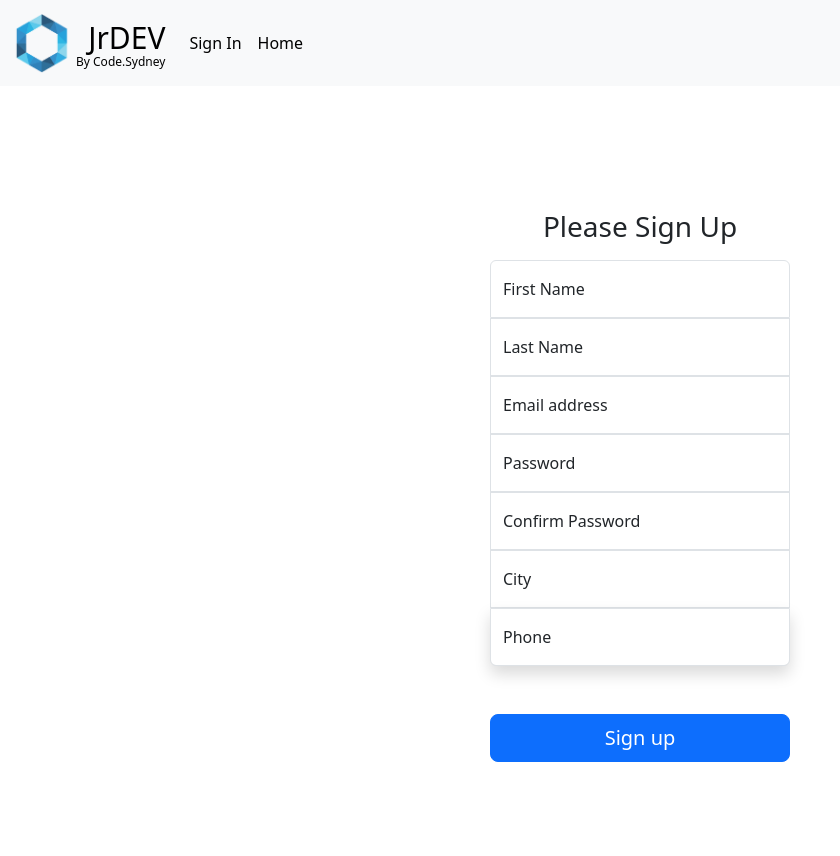
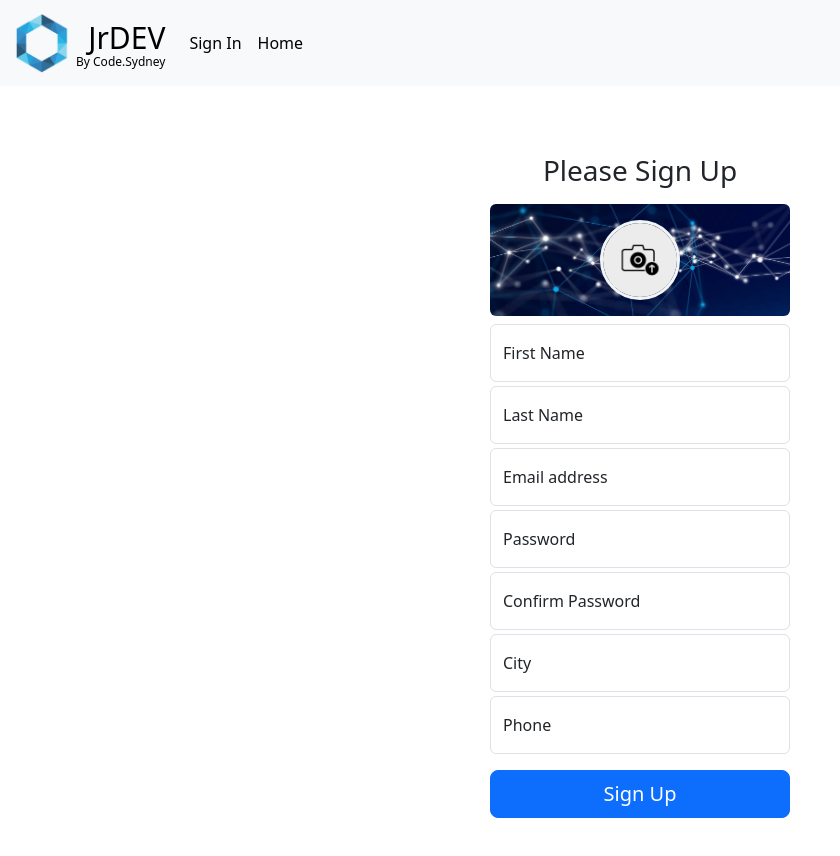
Before and after one commit to codesydney/jrdev, a React (Create React App) app: page /signup in a window 1280 px wide. Shown: the top 856 px of the page, without its empty margins (0-840 px from the left). Built offline with nearby package versions, Linux system fonts and the light colour scheme.

Commit message:
Update signup page with upload avatar function

```diff
--- a/package.json
+++ b/package.json
@@ -37,5 +37,6 @@
       "last 1 firefox version",
       "last 1 safari version"
     ]
-  }
+  },
+  "proxy": "http://localhost:3005/"
 }
--- a/public/index.html
+++ b/public/index.html
@@ -5,10 +5,7 @@
     <link rel="icon" href="%PUBLIC_URL%/favicon.ico" />
     <meta name="viewport" content="width=device-width, initial-scale=1" />
     <meta name="theme-color" content="#000000" />
-    <meta
-      name="description"
-      content="Web site created using create-react-app"
-    />
+    <meta name="description" content="Web site created using create-react-app" />
     <link rel="apple-touch-icon" href="%PUBLIC_URL%/logo192.png" />
     <!--
       manifest.json provides metadata used when your web app is installed on a
--- a/src/components/SignUp.jsx
+++ b/src/components/SignUp.jsx
@@ -1,188 +1,227 @@
-import { useState } from "react"
-import { Link, Navigate, useNavigate } from "react-router-dom"
-import { useContext } from "react"
-import UserContext from "../context/UserInfo"
+import { useState } from 'react';
+import { Link, Navigate, useNavigate } from 'react-router-dom';
+import defaultAvatar from '../assets/defaultAvatar.png';
+import avatarBackground from '../assets/avatarBackground.jpg';
+import { useContext } from 'react';
+import UserContext from '../context/UserInfo';
+import axios from 'axios';
 function RecruiterSignUp() {
-  const { setIsLoggedIn } = useContext(UserContext)
-  const navigate = useNavigate()
+  const { setIsLoggedIn } = useContext(UserContext);
+  const navigate = useNavigate();
 
-  const [name, setName] = useState("")
-  const [lastName, setLastname] = useState("")
-  const [email, setEmail] = useState("")
-  const [password, setPassword] = useState("")
-  const [passwordConfirm, setPasswordConfirm] = useState("")
-  const [city, setCity] = useState()
-  const [number, setNumber] = useState("")
-  const [error, setError] = useState()
-  const [valid, setValid] = useState()
-  const [login, setLogin] = useState(false)
+  const [firstName, setFirstName] = useState('');
+  const [lastName, setLastname] = useState('');
+  const [email, setEmail] = useState('');
+  const [password, setPassword] = useState('');
+  const [passwordConfirm, setPasswordConfirm] = useState('');
+  const [city, setCity] = useState('');
+  const [phoneNumber, setPhoneNumber] = useState('');
+  const [thumbnail, setThumbnail] = useState('');
+  const [avatar, setAvatar] = useState('');
+  const [error, setError] = useState();
+  const [valid, setValid] = useState();
+  const [login, setLogin] = useState(false);
+  const [spinner, setSpinner] = useState(false);
 
   const handleEmail = (e) => {
-    setEmail(e.target.value)
-  }
+    setEmail(e.target.value);
+  };
   const handleLastName = (e) => {
-    setLastname(e.target.value)
-  }
+    setLastname(e.target.value);
+  };
   const handleCity = (e) => {
-    setCity(e.target.value)
-  }
-  const handleNumber = (e) => {
-    setNumber(e.target.value)
-  }
+    setCity(e.target.value);
+  };
+  const handlePhoneNumber = (e) => {
+    setPhoneNumber(e.target.value);
+  };
   const handlePassword = (e) => {
-    setPassword(e.target.value)
-  }
+    setPassword(e.target.value);
+  };
   const handlePasswordConfirm = (e) => {
-    setPasswordConfirm(e.target.value)
-  }
-  const handleName = (e) => {
-    setName(e.target.value)
-  }
-
-  const handleError = (respS, error) => {
-    if (respS === "success") {
-      setError("success")
-      console.log("done")
-      setValid(true)
-      setIsLoggedIn(true)
-      navigate("/userdashboard")
-    } else {
-      setError(respS)
-    }
-  }
+    setPasswordConfirm(e.target.value);
+  };
+  const handleFirstName = (e) => {
+    setFirstName(e.target.value);
+  };
+  const handleAvatar = (e) => {
+    setAvatar(e.target.files[0]);
+    setThumbnail(URL.createObjectURL(e.target.files[0]));
+  };
 
   const handleSubmit = (e) => {
-    e.preventDefault()
+    e.preventDefault();
+    setSpinner(true);
     if (password !== passwordConfirm) {
-      setError("Password do not match!")
+      setError('Password do not match!');
     } else {
-      const data = {
-        email,
-        password,
-        firstName: name,
-        lastName,
-        city,
-        phone: number,
+      const formData = new FormData();
+      formData.append('email', email);
+      formData.append('password', password);
+      formData.append('firstName', firstName);
+      formData.append('lastName', lastName);
+      formData.append('city', city);
+      formData.append('phone', phoneNumber);
+      formData.append('avatar', avatar);
+
+      handlePost(formData);
+    }
+  };
+
+  const handlePost = async (user) => {
+    try {
+      const res = await axios.post('/api/user/signup', user);
+      if (res.status === 200) {
+        setError('');
+        setValid(true);
+        setIsLoggedIn(true);
+        navigate('/userdashboard');
       }
-      handlePost(data)
+    } catch (error) {
+      setSpinner(false);
+      if (error.response && error.response.data) {
+        setError(error.response.data.error);
+      } else {
+        setError('An unknown error occurred.');
+      }
     }
-  }
-
-  const handlePost = (user) => {
-    const url = "http://localhost:3005/api/user/signup"
-    fetch(url, {
-      method: "POST",
-      headers: {
-        "Content-Type": "application/json",
-      },
-      body: JSON.stringify(user),
-    })
-      .then((result) => {
-        console.log(result)
-        result.json().then((resp) => {
-          handleError(resp.status, resp.message)
-        })
-      })
-      .catch((error) => {
-        console.log(error)
-      })
-  }
+  };
 
   return (
-    <div className='text-center center'>
-      <div className='signin'>
-        <div className='form-signin w-100 m-auto gap-3'>
-          <form onSubmit={handleSubmit}>
-            <h1 className='h3 mb-3 fw-normal'>Please Sign Up</h1>
-            <div className='form-floating'>
+    <div className="text-center center">
+      <div className="signin">
+        <div className="w-100 m-auto">
+          <form onSubmit={handleSubmit} encType="multipart/form-data">
+            <h1 className="h3 mb-3 fw-normal">Please Sign Up</h1>
+            <div
+              className="d-flex justify-content-center p-3 rounded mb-2"
+              style={{
+                backgroundImage: `url(${avatarBackground})`,
+                backgroundSize: 'cover',
+                backgroundPosition: 'center',
+                backgroundRepeat: 'no-repeat',
+              }}
+            >
+              <label htmlFor="avatarUpload">
+                <img
+                  src={thumbnail ? thumbnail : defaultAvatar}
+                  alt="Preview"
+                  className="rounded-circle"
+                  role="button"
+                  style={{
+                    width: '5rem',
+                    height: '5rem',
+                    border: '3px solid rgb(242,245,246)',
+                  }}
+                />
+              </label>
               <input
-                type='text'
-                className='form-control rounded-0 rounded-top'
-                id='floatingInput'
-                placeholder='First Name'
-                onChange={handleName}
-                value={name}
+                type="file"
+                id="avatarUpload"
+                accept="image/*"
+                style={{ display: 'none' }}
+                onChange={handleAvatar}
               />
-              <label htmlFor='floatingInput'>First Name</label>
             </div>
-            <div className='form-floating'>
+            <div className="form-floating mb-1">
               <input
-                type='text'
-                className='form-control rounded-0 '
-                id='floatingInput'
-                placeholder='LastName'
+                type="text"
+                className="form-control rounded"
+                id="firstNameInput"
+                placeholder="First Name"
+                onChange={handleFirstName}
+                value={firstName}
+              />
+              <label htmlFor="firstNameInput">First Name</label>
+            </div>
+            <div className="form-floating mb-1">
+              <input
+                type="text"
+                className="form-control rounded"
+                id="lastNameInput"
+                placeholder="LastName"
                 onChange={handleLastName}
                 value={lastName}
               />
-              <label htmlFor='floatingInput'>Last Name</label>
+              <label htmlFor="lastNameInput">Last Name</label>
             </div>
-            <div className='form-floating'>
+            <div className="form-floating mb-1">
               <input
-                type='email'
-                className='form-control rounded-0 '
-                id='floatingInput'
-                placeholder='name@example.com'
+                type="email"
+                className="form-control rounded"
+                id="emailInput"
+                placeholder="name@example.com"
                 onChange={handleEmail}
                 value={email}
               />
-              <label htmlFor='floatingInput'>Email address</label>
+              <label htmlFor="emailInput">Email address</label>
             </div>
-            <div className='form-floating'>
+            <div className="form-floating mb-1">
               <input
-                type='password'
-                className='form-control rounded-0'
-                id='floatingPassword'
-                placeholder='Password'
+                type="password"
+                className="form-control rounded"
+                id="passwordInput"
+                placeholder="Password"
                 onChange={handlePassword}
                 value={password}
               />
-              <label htmlFor='floatingPassword'>Password</label>
+              <label htmlFor="passwordInput">Password</label>
             </div>
-            <div className='form-floating'>
+            <div className="form-floating mb-1">
               <input
-                type='password'
-                className='form-control rounded-0   '
-                id='floatingPassword'
-                placeholder='Confirm Password'
+                type="password"
+                className="form-control rounded"
+                id="passwordConfirmdInput"
+                placeholder="Confirm Password"
                 onChange={handlePasswordConfirm}
                 value={passwordConfirm}
               />
-              <label htmlFor='floatingPassword'>Confirm Password</label>
+              <label htmlFor="passwordConfirmdInput">Confirm Password</label>
             </div>
-            <div className='form-floating'>
+
+            <div className="form-floating mb-1">
               <input
-                type='password'
-                className='form-control rounded-0   '
-                id='floatingPassword'
-                placeholder='Confirm Password'
+                type="text"
+                className="form-control rounded"
+                id="cityInput"
+                placeholder="Sydney"
                 onChange={handleCity}
                 value={city}
               />
-              <label htmlFor='floatingPassword'>City</label>
-            </div>
-            <div className='form-floating mb-5'>
-              <input
-                type='number'
-                className='form-control rounded-0 rounded-bottom shadow mb-1'
-                id='floatingPassword'
-                placeholder='Confirm Password'
-                onChange={handleNumber}
-                value={number}
-              />
-              <label htmlFor='floatingPassword'>Phone</label>
-              <p className={valid ? "text-success" : "text-danger"}>
-                {error} {login && <Link to='/signin'>Sign In</Link>}
-              </p>
+              <label htmlFor="cityInput">City</label>
             </div>
 
-            <button className='w-100 btn btn-lg btn-primary' type='submit'>
-              Sign up
-            </button>
+            <div className="form-floating mb-1">
+              <input
+                type="text"
+                className="form-control rounded"
+                id="phoneNumberInput"
+                placeholder="phoneNumber"
+                onChange={handlePhoneNumber}
+                value={phoneNumber}
+              />
+              <label htmlFor="phoneNumberInput">Phone</label>
+            </div>
+
+            <p className={valid ? 'text-success' : 'text-danger'}>
+              {error} {login && <Link to="/signin">Sign In</Link>}
+            </p>
+
+            {!spinner ? (
+              <button className="w-100 btn btn-lg btn-primary" type="submit">
+                Sign Up
+              </button>
+            ) : (
+              <button class="w-100 btn btn-lg btn-primary" type="button" disabled>
+                <span class="spinner-grow spinner-grow-sm" role="status" aria-hidden="true"></span>
+                Loading...
+              </button>
+            )}
           </form>
         </div>
       </div>
     </div>
-  )
+  );
 }
 
-export default RecruiterSignUp
+export default RecruiterSignUp;
```
Also changed, not shown: src/assets/avatarBackground.jpg (added), src/assets/defaultAvatar.png (added).
